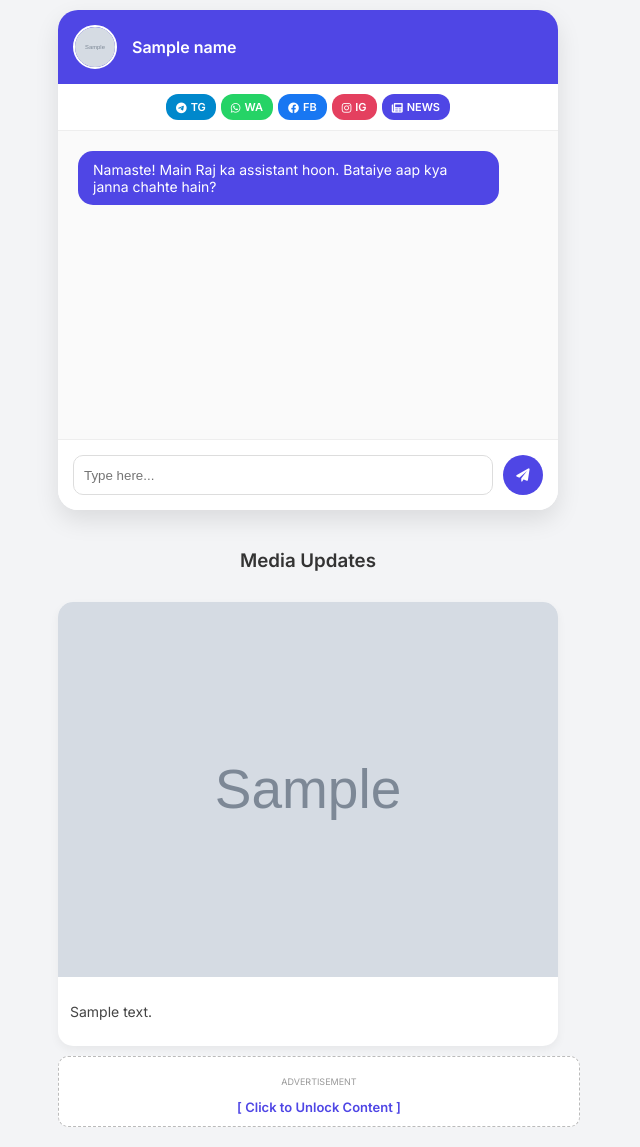
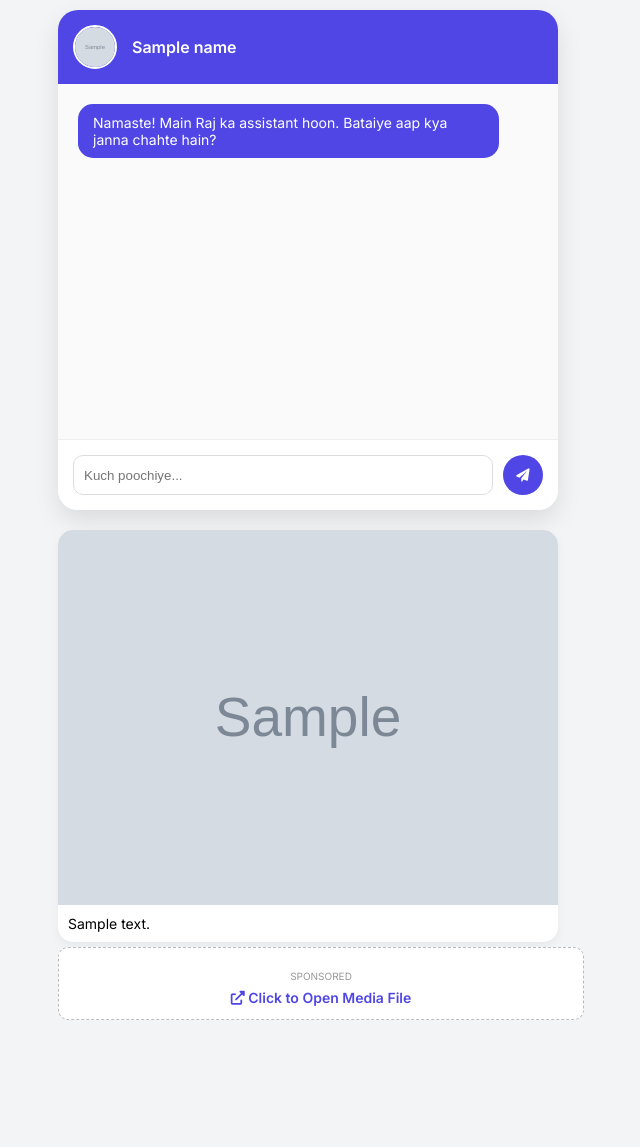
Before and after one commit to rajdev1009/Rajdev-site, a Flask app: template templates/index.html in a window 1280 px wide. Shown: the whole page, without its empty margins (332-972 px from the left). After the commit the page ends 1020 px from the top, so only its background shows below. Run offline with Flask 3, Linux system fonts and the light colour scheme; the template is opened without the code that fills it: most values are stand-ins (such as "Sample title", 1, 10 or a date in 2020); grey boxes marked "Sample" are stand-in pictures; some libraries are stand-ins or nearby versions.

Commit message:
Update index.html

```diff
--- a/templates/index.html
+++ b/templates/index.html
@@ -5,43 +5,28 @@
     <meta name="viewport" content="width=device-width, initial-scale=1.0">
     <title>{{ name }}</title>
 
-    <script type='text/javascript' src='//your-smartlink-provider.com/script.js'></script>
-    <script type="text/javascript">
-        // Aapka Smartlink ID: 28212617 yahan link hoga
-        // Isse pop-up ads active ho jayenge
-    </script>
-
     <link href="https://fonts.googleapis.com/css2?family=Inter:wght@400;600&display=swap" rel="stylesheet">
     <link rel="stylesheet" href="https://cdnjs.cloudflare.com/ajax/libs/font-awesome/6.0.0/css/all.min.css">
     <style>
-        :root { --primary: #4f46e5; --bg: #f3f4f6; --fb: #1877F2; --ig: #E4405F; --wa: #25D366; --tg: #0088cc; }
+        :root { --primary: #4f46e5; --bg: #f3f4f6; }
         body { font-family: 'Inter', sans-serif; background: var(--bg); margin: 0; padding: 10px; display: flex; flex-direction: column; align-items: center; }
-
         .chat-card { width: 100%; max-width: 500px; height: 500px; background: white; border-radius: 20px; box-shadow: 0 10px 25px rgba(0,0,0,0.1); display: flex; flex-direction: column; overflow: hidden; margin-bottom: 20px; }
         .header { background: var(--primary); color: white; padding: 15px; display: flex; align-items: center; gap: 15px; }
         .header img { width: 40px; height: 40px; border-radius: 50%; border: 2px solid white; }
-
-        .links-bar { display: flex; flex-wrap: wrap; gap: 5px; justify-content: center; padding: 10px; background: #fff; border-bottom: 1px solid #eee; }
-        .s-btn { text-decoration: none; color: white; padding: 6px 10px; border-radius: 12px; font-size: 11px; font-weight: 600; display: flex; align-items: center; gap: 4px; }
-        .bg-fb { background: var(--fb); } .bg-ig { background: var(--ig); } .bg-wa { background: var(--wa); } .bg-tg { background: var(--tg); } .bg-news { background: var(--primary); }
-
         #chat-box { flex: 1; padding: 20px; overflow-y: auto; display: flex; flex-direction: column; gap: 10px; background: #fafafa; }
         .msg { padding: 10px 15px; border-radius: 15px; font-size: 14px; max-width: 85%; }
         .bot { background: var(--primary); color: white; align-self: flex-start; }
         .user { background: #e2e2e2; color: #333; align-self: flex-end; }
-
         .input-area { padding: 15px; border-top: 1px solid #eee; display: flex; gap: 10px; background: white; }
         input { flex: 1; border: 1px solid #ddd; padding: 10px; border-radius: 10px; outline: none; }
         .send-btn { background: var(--primary); color: white; border: none; width: 40px; height: 40px; border-radius: 50%; cursor: pointer; }
 
-        .gallery { width: 100%; max-width: 500px; display: flex; flex-direction: column; gap: 20px; }
+        /* Gallery & Ads */
+        .gallery { width: 100%; max-width: 500px; display: flex; flex-direction: column; gap: 15px; }
         .card { background: white; border-radius: 15px; overflow: hidden; box-shadow: 0 4px 10px rgba(0,0,0,0.05); }
         .card img { width: 100%; height: auto; display: block; }
-        .card-info { padding: 12px; text-align: left; }
-        .card-text { font-size: 14px; color: #444; font-weight: 500; }
-
-        /* Ad unit under each photo */
-        .ad-unit { width: 100%; background: #fff; border: 1px dashed #bbb; border-radius: 10px; padding: 10px; text-align: center; margin-top: -10px; margin-bottom: 10px; }
+        .ad-unit { width: 100%; background: #fff; border: 1px dashed #bbb; border-radius: 10px; padding: 12px; text-align: center; margin-top: -10px; }
+        .ad-link { font-size: 14px; color: var(--primary); text-decoration: none; font-weight: bold; }
     </style>
 </head>
 <body>
@@ -51,37 +36,27 @@
             <img src="{{ avatar }}" alt="Agent">
             <div><strong>{{ name }}</strong></div>
         </div>
-
-        <div class="links-bar">
-            <a href="{{ telegram_link }}" class="s-btn bg-tg"><i class="fab fa-telegram"></i> TG</a>
-            <a href="{{ whatsapp_link }}" class="s-btn bg-wa"><i class="fab fa-whatsapp"></i> WA</a>
-            <a href="{{ facebook_link }}" class="s-btn bg-fb"><i class="fab fa-facebook"></i> FB</a>
-            <a href="{{ instagram_link }}" class="s-btn bg-ig"><i class="fab fa-instagram"></i> IG</a>
-            <a href="{{ news_link }}" class="s-btn bg-news"><i class="fas fa-newspaper"></i> NEWS</a>
-        </div>
-
         <div id="chat-box">
             <div class="msg bot">Namaste! Main Raj ka assistant hoon. Bataiye aap kya janna chahte hain?</div>
         </div>
         <div class="input-area">
-            <input type="text" id="user-input" placeholder="Type here...">
+            <input type="text" id="user-input" placeholder="Kuch poochiye...">
             <button class="send-btn" onclick="send()"><i class="fas fa-paper-plane"></i></button>
         </div>
     </div>
 
     <div class="gallery">
-        <h3 style="text-align: center; color: #333; margin-bottom: 10px;">Media Updates</h3>
         {% for photo in photos %}
         <div class="card">
-            <img src="{{ photo.url }}" alt="Media Content">
-            <div class="card-info">
-                <p class="card-text">{{ photo.text }}</p>
-            </div>
+            <img src="{{ photo.url }}" alt="Media">
+            <div style="padding: 10px; font-size: 14px;">{{ photo.text }}</div>
         </div>
 
         <div class="ad-unit">
-            <p style="font-size: 9px; color: #999;">ADVERTISEMENT</p>
-            <a href="YAHAN_APNA_SMARTLINK_URL_DALEIN" target="_blank" style="font-size: 13px; color: var(--primary); text-decoration: none; font-weight: bold;">[ Click to Unlock Content ]</a>
+            <p style="font-size: 10px; color: #999; margin-bottom: 5px;">SPONSORED</p>
+            <a href="{{ smart_link }}" target="_blank" class="ad-link">
+                <i class="fas fa-external-link-alt"></i> Click to Open Media File
+            </a>
         </div>
         {% endfor %}
     </div>
```
